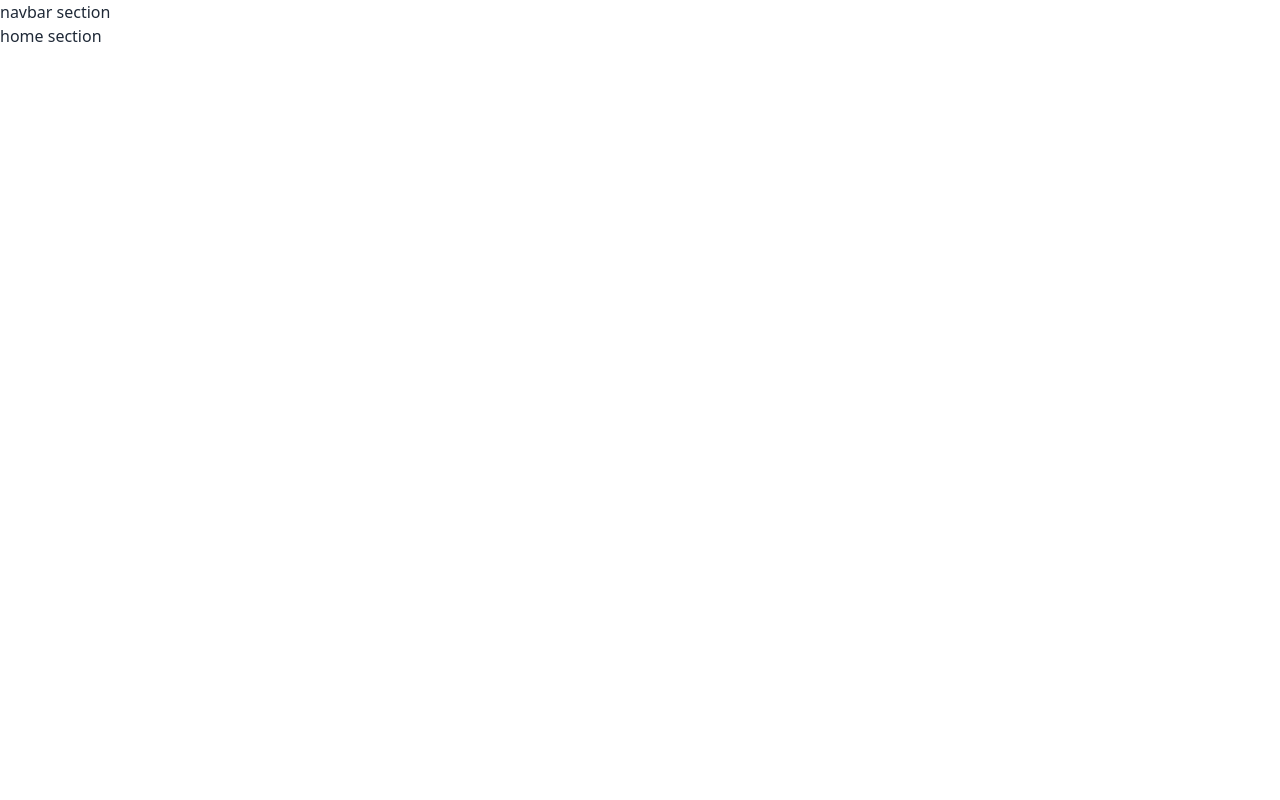
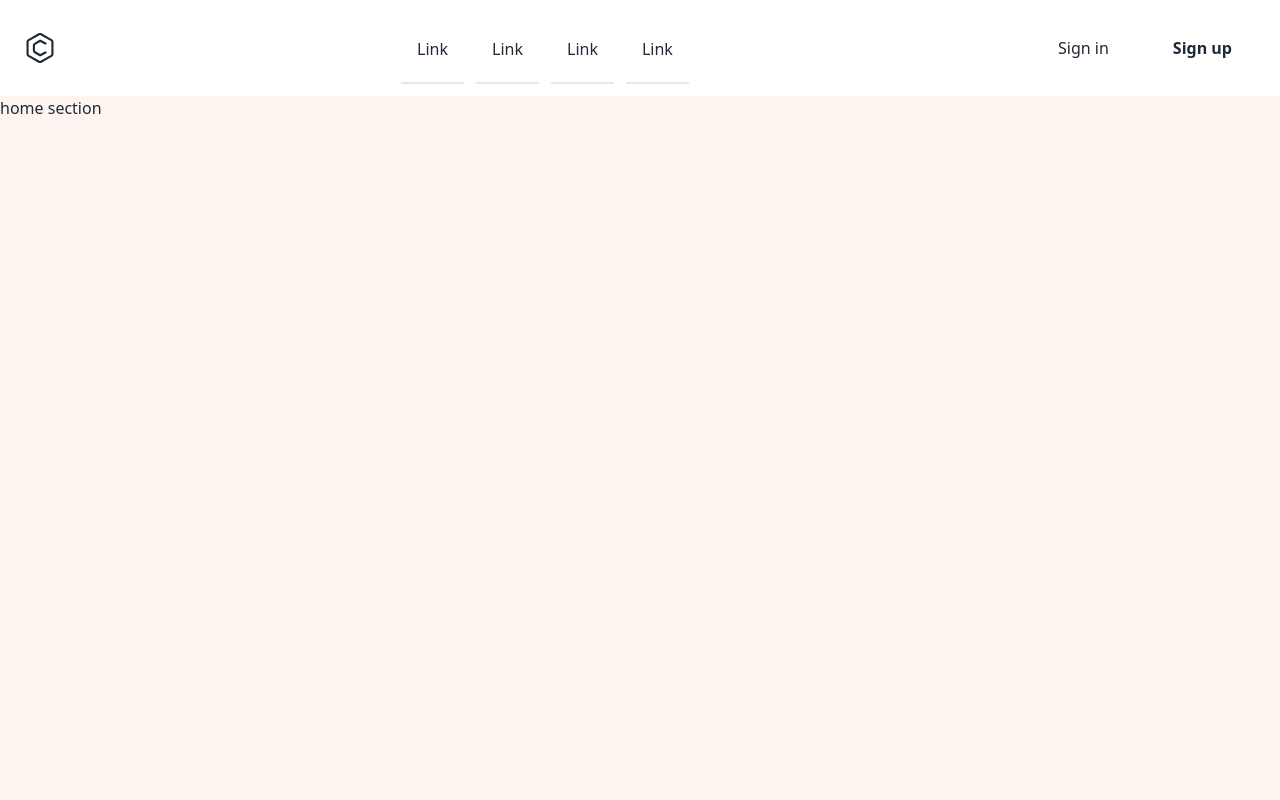
Before and after one commit to sharif57/school-client, a React (Vite) app: page / in a window 1280 px wide. Shown: the top 800 px of the page. Built offline with nearby package versions, Linux system fonts and the light colour scheme.

Commit message:
navbar done

```diff
--- a/index.html
+++ b/index.html
@@ -6,7 +6,7 @@
     <meta name="viewport" content="width=device-width, initial-scale=1.0" />
     <title>Vite + React</title>
   </head>
-  <body>
+  <body >
     <div id="root"></div>
     <script type="module" src="/src/main.jsx"></script>
   </body>
--- a/src/components/Navbar.jsx
+++ b/src/components/Navbar.jsx
@@ -1,6 +1,37 @@
 const Navbar = () => {
   return <div>
-    <h1>navbar section</h1>
-  </div>;
+<header className="p-4 dark:bg-gray-100 dark:text-gray-800">
+	<div className="container flex justify-between h-16 mx-auto">
+		<a rel="noopener noreferrer" href="#" aria-label="Back to homepage" className="flex items-center p-2">
+			<svg xmlns="http://www.w3.org/2000/svg" fill="currentColor" viewBox="0 0 32 32" className="w-8 h-8 dark:text-violet-600">
+				<path d="M27.912 7.289l-10.324-5.961c-0.455-0.268-1.002-0.425-1.588-0.425s-1.133 0.158-1.604 0.433l0.015-0.008-10.324 5.961c-0.955 0.561-1.586 1.582-1.588 2.75v11.922c0.002 1.168 0.635 2.189 1.574 2.742l0.016 0.008 10.322 5.961c0.455 0.267 1.004 0.425 1.59 0.425 0.584 0 1.131-0.158 1.602-0.433l-0.014 0.008 10.322-5.961c0.955-0.561 1.586-1.582 1.588-2.75v-11.922c-0.002-1.168-0.633-2.189-1.573-2.742zM27.383 21.961c0 0.389-0.211 0.73-0.526 0.914l-0.004 0.002-10.324 5.961c-0.152 0.088-0.334 0.142-0.53 0.142s-0.377-0.053-0.535-0.145l0.005 0.002-10.324-5.961c-0.319-0.186-0.529-0.527-0.529-0.916v-11.922c0-0.389 0.211-0.73 0.526-0.914l0.004-0.002 10.324-5.961c0.152-0.090 0.334-0.143 0.53-0.143s0.377 0.053 0.535 0.144l-0.006-0.002 10.324 5.961c0.319 0.185 0.529 0.527 0.529 0.916z"></path>
+				<path d="M22.094 19.451h-0.758c-0.188 0-0.363 0.049-0.515 0.135l0.006-0.004-4.574 2.512-5.282-3.049v-6.082l5.282-3.051 4.576 2.504c0.146 0.082 0.323 0.131 0.508 0.131h0.758c0.293 0 0.529-0.239 0.529-0.531v-0.716c0-0.2-0.11-0.373-0.271-0.463l-0.004-0.002-5.078-2.777c-0.293-0.164-0.645-0.26-1.015-0.26-0.39 0-0.756 0.106-1.070 0.289l0.010-0.006-5.281 3.049c-0.636 0.375-1.056 1.055-1.059 1.834v6.082c0 0.779 0.422 1.461 1.049 1.828l0.009 0.006 5.281 3.049c0.305 0.178 0.67 0.284 1.061 0.284 0.373 0 0.723-0.098 1.027-0.265l-0.012 0.006 5.080-2.787c0.166-0.091 0.276-0.265 0.276-0.465v-0.716c0-0.293-0.238-0.529-0.529-0.529z"></path>
+			</svg>
+		</a>
+		<ul className="items-stretch hidden space-x-3 lg:flex">
+			<li className="flex">
+				<a rel="noopener noreferrer" href="#" className="flex items-center px-4 -mb-1 border-b-2 dark:border- dark:text-violet-600 dark:border-violet-600">Link</a>
+			</li>
+			<li className="flex">
+				<a rel="noopener noreferrer" href="#" className="flex items-center px-4 -mb-1 border-b-2 dark:border-">Link</a>
+			</li>
+			<li className="flex">
+				<a rel="noopener noreferrer" href="#" className="flex items-center px-4 -mb-1 border-b-2 dark:border-">Link</a>
+			</li>
+			<li className="flex">
+				<a rel="noopener noreferrer" href="#" className="flex items-center px-4 -mb-1 border-b-2 dark:border-">Link</a>
+			</li>
+		</ul>
+		<div className="items-center flex-shrink-0 hidden lg:flex">
+			<button className="self-center px-8 py-3 rounded">Sign in</button>
+			<button className="self-center px-8 py-3 font-semibold rounded dark:bg-violet-600 dark:text-gray-50">Sign up</button>
+		</div>
+		<button className="p-4 lg:hidden">
+			<svg xmlns="http://www.w3.org/2000/svg" fill="none" viewBox="0 0 24 24" stroke="currentColor" className="w-6 h-6 dark:text-gray-800">
+				<path strokeLinecap="round" strokeLinejoin="round" strokeWidth="2" d="M4 6h16M4 12h16M4 18h16"></path>
+			</svg>
+		</button>
+	</div>
+</header>  </div>;
 };
 export default Navbar;
--- a/src/layout/Main.jsx
+++ b/src/layout/Main.jsx
@@ -5,7 +5,7 @@
 const Main = () => {
   return <div>
     <Navbar></Navbar>
-    <div className="h-screen">
+    <div className="h-screen bg-[#fff5f0]">
         <Outlet></Outlet>
     </div>
     <Footer></Footer>
```
